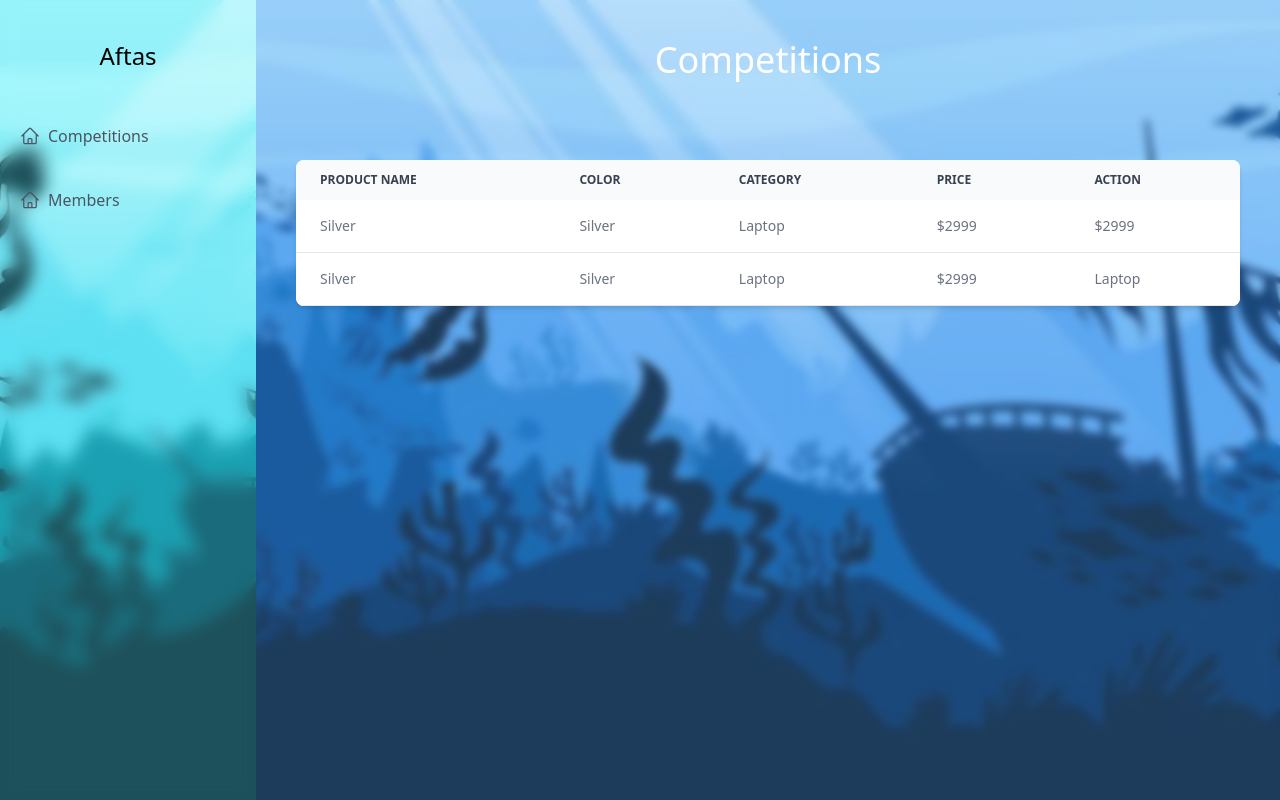
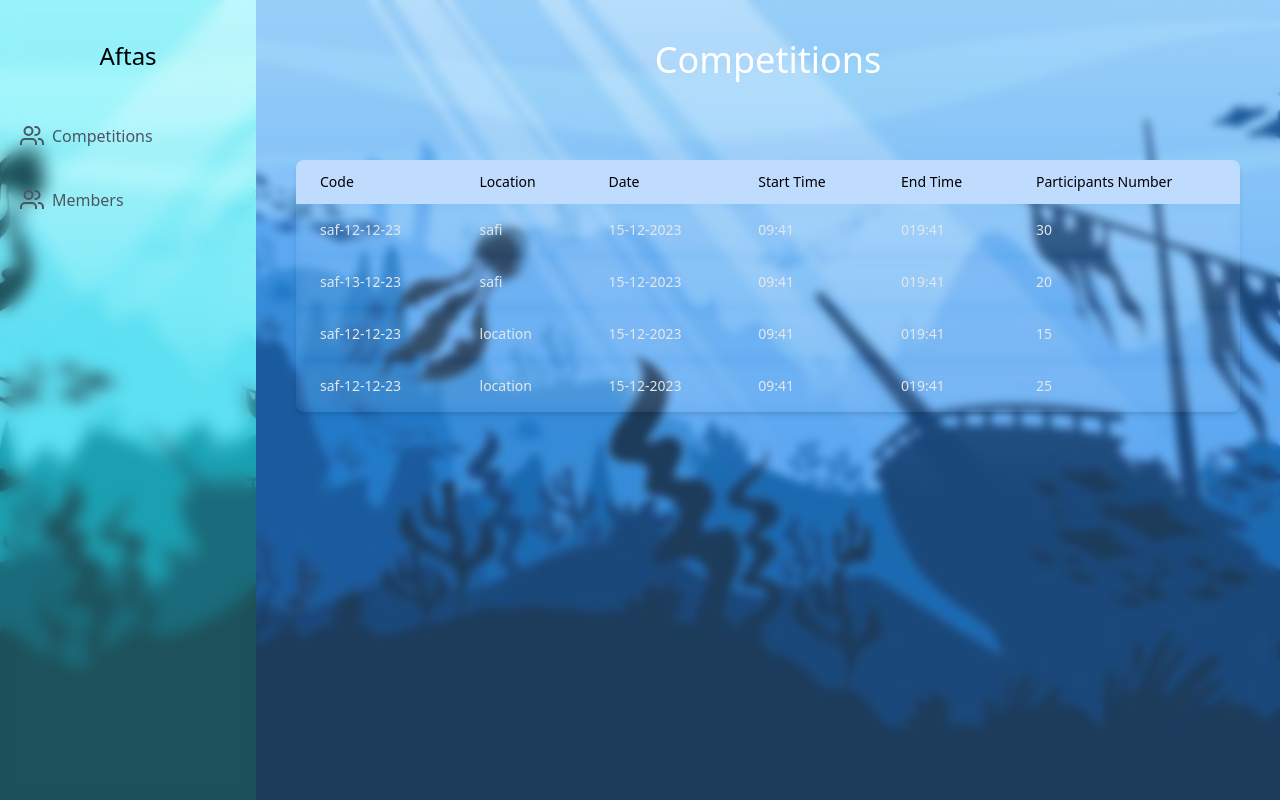
Before and after one commit to itzmohamed007/Aftas, an Angular app: page /competitions in a window 1280 px wide. Built offline with nearby package versions, Linux system fonts and the light colour scheme.

Commit message:
added competition component

```diff
--- a/src/app/app-routing.module.ts
+++ b/src/app/app-routing.module.ts
@@ -2,6 +2,7 @@ import { NgModule } from '@angular/core';
 import { RouterModule, Routes } from '@angular/router';
 import {CompetitionsComponent} from "./components/competitions/competitions.component";
 import {MembersComponent} from "./components/members/members.component";
+import {CompetitionComponent} from "./components/competition/competition.component";
 
 const routes: Routes = [
   {
@@ -11,6 +12,10 @@ const routes: Routes = [
   {
     path: "members",
     component: MembersComponent
+  },
+  {
+    path: "competition/:code",
+    component: CompetitionComponent
   }
 ];
 
--- a/src/app/app.component.css
+++ b/src/app/app.component.css
@@ -1,9 +1,13 @@
+* {
+  box-sizing: border-box;
+  padding: 0;
+  margin: 0;
+}
 .bg-image {
-  background-image: url('../assets/imgs/background.png'); /* Replace with the actual path to your image */
-  background-size: cover; /* This property ensures that the image covers the entire element */
-  background-position: center; /* Center the image within the element */
-  /* You can add more properties like background-repeat, background-attachment, etc. if needed */
-  width: 100%; /* Set the width of the element */
+  background-image: url('../assets/imgs/background.png');
+  background-size: cover;
+  background-position: center;
+  width: 100%;
 }
 .bg-blur {
   background-color: rgba(255, 255, 255, 0.1);
--- a/src/app/app.component.html
+++ b/src/app/app.component.html
@@ -1,7 +1,7 @@
 <section class="w-screen h-screen bg-image">
   <div class="bg-blur flex" >
     <app-navbar></app-navbar>
-    <div class="w-5/6 md:w-full">
+    <div class=" md:w-full">
       <router-outlet></router-outlet>
     </div>
   </div>
--- a/src/app/app.module.ts
+++ b/src/app/app.module.ts
@@ -6,13 +6,15 @@ import { AppComponent } from './app.component';
 import { NavbarComponent } from './components/navbar/navbar.component';
 import { CompetitionsComponent } from './components/competitions/competitions.component';
 import { MembersComponent } from './components/members/members.component';
+import { CompetitionComponent } from './components/competition/competition.component';
 
 @NgModule({
   declarations: [
     AppComponent,
     NavbarComponent,
     CompetitionsComponent,
-    MembersComponent
+    MembersComponent,
+    CompetitionComponent
   ],
   imports: [
     BrowserModule,
--- /dev/null
+++ b/src/app/components/competition/competition.component.html
@@ -0,0 +1,29 @@
+<section class="flex flex-col items-center justify-center w-full min-h-screen overflow-auto">
+<div class="w-1/3 backdrop-blur border-2 border-blue-700 p-5 rounded-md">
+  <h1 class="text-center text-3xl text-white font-bold mb-10">Competition</h1>
+  <div class="mt-12 md:mt-4">
+    <label class="font-normal text-white">enter test</label>
+    <input type="text" placeholder="Enter Class Name" class="w-full placeholder:font-thin border focus:outline-none border-black to-white rounded-md px-4 pt-2 pb-2">
+  </div>
+  <label class="font-normal text-white">enter test</label>
+  <div class="mt-12 md:mt-4">
+    <input type="text" placeholder="Enter Class Name" class="w-full placeholder:font-thin focus:outline-none border border-black to-white rounded-md px-4 pt-2 pb-2">
+  </div>
+  <div class="mt-12 md:mt-4">
+    <label class="font-normal text-white">enter test</label>
+    <input type="text" placeholder="Enter Class Name" class="w-full placeholder:font-thin focus:outline-none border border-black to-white rounded-md px-4 pt-2 pb-2">
+  </div>
+  <div class="mt-12 md:mt-4">
+    <label class="font-normal text-white">enter test</label>
+    <input type="text" placeholder="Enter Class Name" class="w-full placeholder:font-thin focus:outline-none border border-black to-white rounded-md px-4 pt-2 pb-2">
+  </div>
+  <div class="mt-12 md:mt-4">
+    <label class="font-normal text-white">enter test</label>
+    <input type="text" placeholder="Enter Class Name" class="w-full placeholder:font-thin focus:outline-none border border-black to-white rounded-md px-4 pt-2 pb-2">
+  </div>
+  <div class="mt-12 md:mt-4">
+    <label class="font-normal text-white">enter test</label>
+    <input type="text" placeholder="Enter Class Name" class="w-full placeholder:font-thin focus:outline-none border border-black to-white rounded-md px-4 pt-2 pb-2">
+  </div>
+</div>
+</section>
--- a/src/app/components/competitions/competitions.component.html
+++ b/src/app/components/competitions/competitions.component.html
@@ -2,35 +2,28 @@
   <h1 class="text-white text-4xl font-semi-bold mx-5">Competitions</h1>
   <div class="w-full">
     <div class="relative overflow-x-auto shadow-md sm:rounded-lg">
-      <table class="w-full bg-white text-sm text-left rtl:text-right text-gray-500 ">
-        <thead class="text-xs text-gray-700 uppercase bg-gray-50 ">
+      <table class="w-full bg-blur text-sm text-left text-gray-500">
+        <thead class="text-gray-700 bg-blue-200">
         <tr>
-          <th scope="col" class="px-6 py-3">Product name</th>
-          <th scope="col" class="px-6 py-3">Color</th>
-          <th scope="col" class="px-6 py-3">Category</th>
-          <th scope="col" class="px-6 py-3">Price</th>
-          <th scope="col" class="px-6 py-3">Action</th>
+          <th scope="col" class="px-6 py-3 font-normal text-md text-black">Code</th>
+          <th scope="col" class="px-6 py-3 font-normal text-md text-black">Location</th>
+          <th scope="col" class="px-6 py-3 font-normal text-md text-black">Date</th>
+          <th scope="col" class="px-6 py-3 font-normal text-md text-black">Start Time</th>
+          <th scope="col" class="px-6 py-3 font-normal text-md text-black">End Time</th>
+          <th scope="col" class="px-6 py-3 font-normal text-md text-black">Participants Number</th>
         </tr>
         </thead>
-        <tbody>
-        <tr class="bg-white border-b dark:border-gray-700">
-          <td class="px-6 py-4">Silver</td>
-          <td class="px-6 py-4">Silver</td>
-          <td class="px-6 py-4">Laptop</td>
-          <td class="px-6 py-4">$2999</td>
-          <td class="px-6 py-4">$2999</td>
+        <tbody class="bg-blur-bold">
+        <tr *ngFor="let data of testData" class="backdrop-blur ">
+          <td [routerLink]="'/competition/' + data.code"  class="px-6 py-4 text-gray-200">{{ data.code }}</td>
+          <td class="px-6 py-4 text-gray-200">{{ data.location }}</td>
+          <td class="px-6 py-4 text-gray-200">{{ data.date }}</td>
+          <td class="px-6 py-4 text-gray-200">{{ data.startTime }}</td>
+          <td class="px-6 py-4 text-gray-200">{{ data.endTime }}</td>
+          <td class="px-6 py-4 text-gray-200">{{ data.numberOfParticipants }}</td>
         </tr>
-        <tr class="bg-white border-b dark:border-gray-700">
-          <td class="px-6 py-4">Silver</td>
-          <td class="px-6 py-4">Silver</td>
-          <td class="px-6 py-4">Laptop</td>
-          <td class="px-6 py-4">$2999</td>
-          <td class="px-6 py-4">Laptop</td>
-        </tr>
-
         </tbody>
       </table>
     </div>
-
   </div>
 </section>
--- a/src/app/components/competitions/competitions.component.ts
+++ b/src/app/components/competitions/competitions.component.ts
@@ -8,44 +8,36 @@ import { Component } from '@angular/core';
 export class CompetitionsComponent {
   testData: any[] = [
     {
-      code: "code",
-      location: "location",
-      date: "date",
-      startTime: "start time",
-      endTime: "end time",
-      numberOfParticipants: 10
+      code: "saf-12-12-23",
+      location: "safi",
+      date: "15-12-2023",
+      startTime: "09:41",
+      endTime: "019:41",
+      numberOfParticipants: 30
     },
     {
-      code: "code",
-      location: "location",
-      date: "date",
-      startTime: "start time",
-      endTime: "end time",
-      numberOfParticipants: 10
+      code: "saf-13-12-23",
+      location: "safi",
+      date: "15-12-2023",
+      startTime: "09:41",
+      endTime: "019:41",
+      numberOfParticipants: 20
     },
     {
-      code: "code",
+      code: "saf-12-12-23",
       location: "location",
-      date: "date",
-      startTime: "start time",
-      endTime: "end time",
-      numberOfParticipants: 10
+      date: "15-12-2023",
+      startTime: "09:41",
+      endTime: "019:41",
+      numberOfParticipants: 15
     },
     {
-      code: "code",
+      code: "saf-12-12-23",
       location: "location",
-      date: "date",
-      startTime: "start time",
-      endTime: "end time",
-      numberOfParticipants: 10
-    },
-    {
-      code: "code",
-      location: "location",
-      date: "date",
-      startTime: "start time",
-      endTime: "end time",
-      numberOfParticipants: 10
-    },
+      date: "15-12-2023",
+      startTime: "09:41",
+      endTime: "019:41",
+      numberOfParticipants: 25
+    }
   ]
 }
--- a/src/app/components/navbar/navbar.component.html
+++ b/src/app/components/navbar/navbar.component.html
@@ -6,9 +6,7 @@
     <div class="flex flex-col justify-between flex-1 mt-6">
       <nav class="flex-1 ">
         <a *ngFor="let navigation of navigations" [routerLink]="navigation.path" class="cursor-pointer flex items-center px-5 py-5 text-gray-600 transition-colors duration-300 transform hover:bg-blue-200 ">
-          <svg xmlns="http://www.w3.org/2000/svg" fill="none" viewBox="0 0 24 24" stroke-width="1.5" stroke="currentColor" class="w-5 h-5">
-            <path stroke-linecap="round" stroke-linejoin="round" d="M2.25 12l8.954-8.955c.44-.439 1.152-.439 1.591 0L21.75 12M4.5 9.75v10.125c0 .621.504 1.125 1.125 1.125H9.75v-4.875c0-.621.504-1.125 1.125-1.125h2.25c.621 0 1.125.504 1.125 1.125V21h4.125c.621 0 1.125-.504 1.125-1.125V9.75M8.25 21h8.25" />
-          </svg>
+          <svg xmlns="http://www.w3.org/2000/svg" width="24" height="24" viewBox="0 0 24 24"><path fill="currentColor" d="M5.5 7a3 3 0 1 1 6 0a3 3 0 0 1-6 0m3-5a5 5 0 1 0 0 10a5 5 0 0 0 0-10m7 0h-1v2h1a3 3 0 1 1 0 6h-1v2h1a5 5 0 0 0 0-10M0 19a5 5 0 0 1 5-5h7a5 5 0 0 1 5 5v2h-2v-2a3 3 0 0 0-3-3H5a3 3 0 0 0-3 3v2H0v-1zm24 0a5 5 0 0 0-5-5h-1v2h1a3 3 0 0 1 3 3v2h2v-1z"/></svg>
           <span class="mx-2 text-md font-normal hidden md:block">{{ navigation.title }}</span>
         </a>
       </nav>
--- a/src/app/components/navbar/navbar.component.ts
+++ b/src/app/components/navbar/navbar.component.ts
@@ -10,11 +10,13 @@ export class NavbarComponent {
   navigations:any[] = [
     {
       title: "Competitions",
-      path: "/competitions"
+      path: "/competitions",
+      icon: "M5.5 7a3 3 0 1 1 6 0a3 3 0 0 1-6 0m3-5a5 5 0 1 0 0 10a5 5 0 0 0 0-10m7 0h-1v2h1a3 3 0 1 1 0 6h-1v2h1a5 5 0 0 0 0-10M0 19a5 5 0 0 1 5-5h7a5 5 0 0 1 5 5v2h-2v-2a3 3 0 0 0-3-3H5a3 3 0 0 0-3 3v2H0v-1zm24 0a5 5 0 0 0-5-5h-1v2h1a3 3 0 0 1 3 3v2h2v-1z"
     },
     {
       title: "Members",
-      path: "/members"
+      path: "/members",
+      icon: "M80 212v236a16 16 0 0 0 16 16h96V328a24 24 0 0 1 24-24h80a24 24 0 0 1 24 24v136h96a16 16 0 0 0 16-16V212"
     }
   ]
 }
```
Also changed, not shown: src/app/components/competition/competition.component.ts (added, +10 -0 lines), src/app/components/competition/competition.component.css (added), 1 other file (tests, documents, lock files or other folders).
